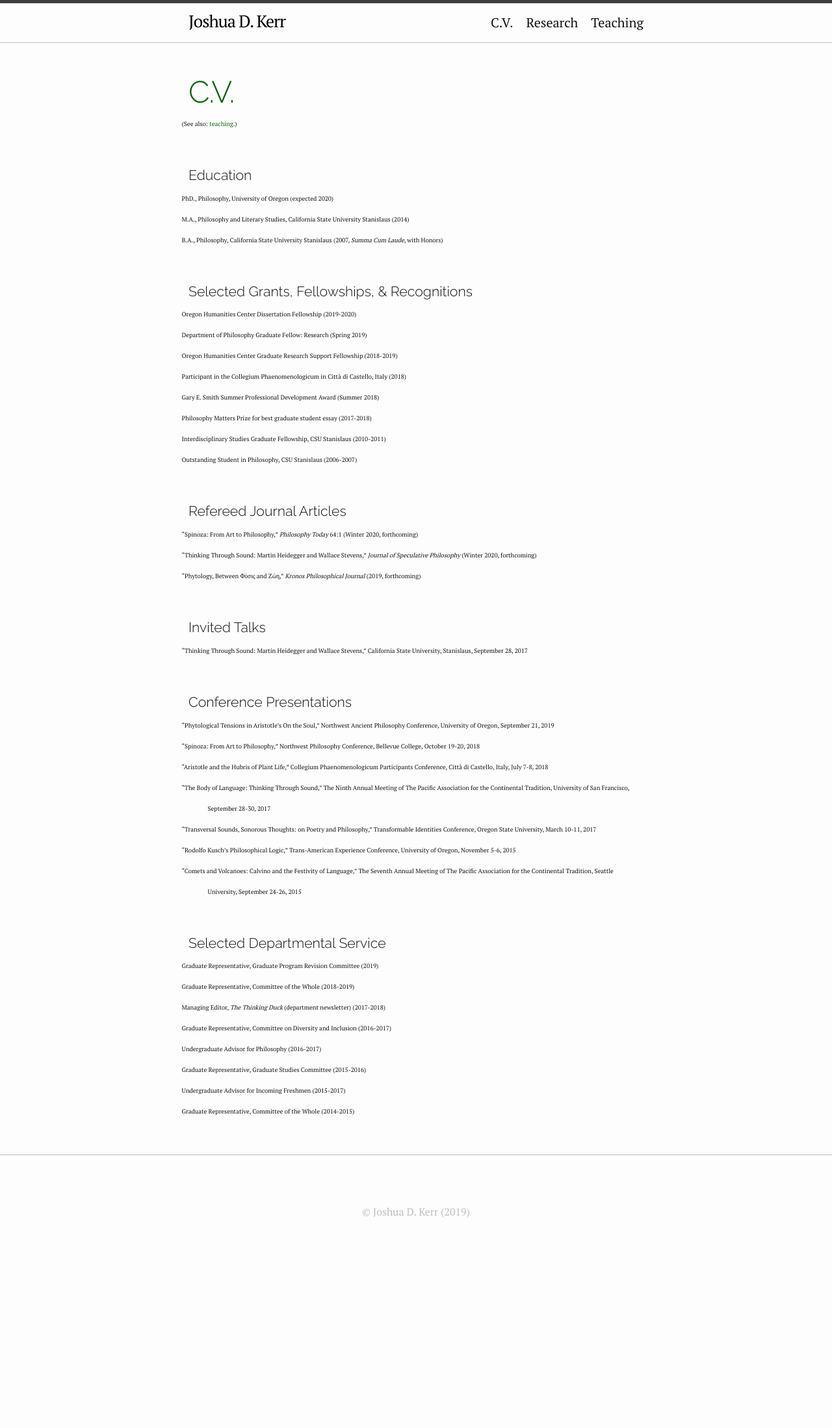
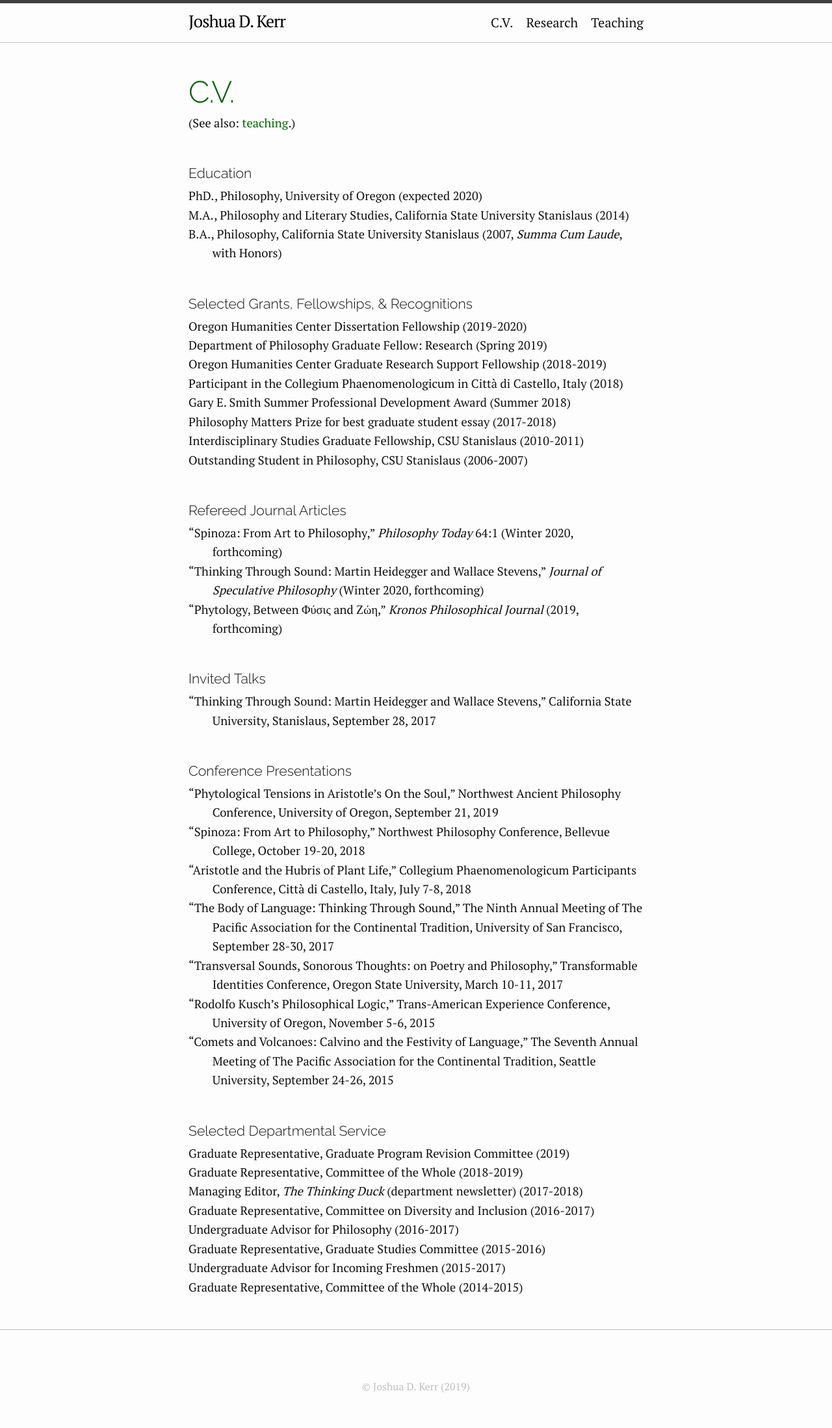
Before and after one commit to joshuakerr/joshuakerr.github.io.old, a Jekyll site: the page built from pages/cv.md, in a window 1280 px wide. Shown: the whole page at 65% size. Built offline with Jekyll 4.4.1, drawn with Linux system fonts in a browser that asks for light colours; before the commit the page ends 1929 px from its top, so only the background shows below that.

Commit message:
order list update

```diff
--- a/_sass/academic/_base.scss
+++ b/_sass/academic/_base.scss
@@ -120,6 +120,7 @@
 
 // added custom styling for bullets here.
 ol {
+    @include size(small);
     list-style-type: none;
     margin-left: 0;
     padding-left: 1em;
@@ -128,7 +129,6 @@
 
 ol li {
     padding-left: 1em;
-    font-size: $small-font-size;
 }
 // end custom
 
```
